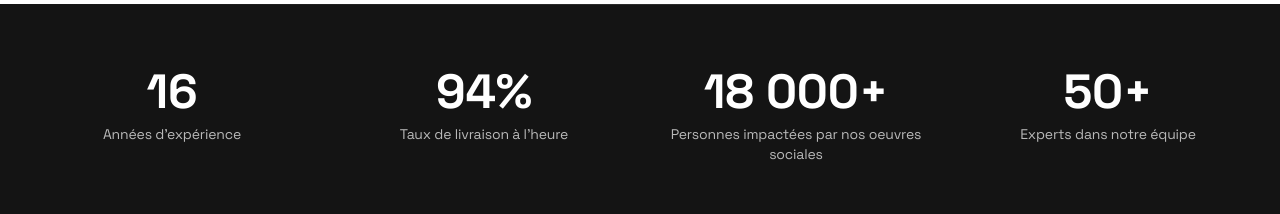
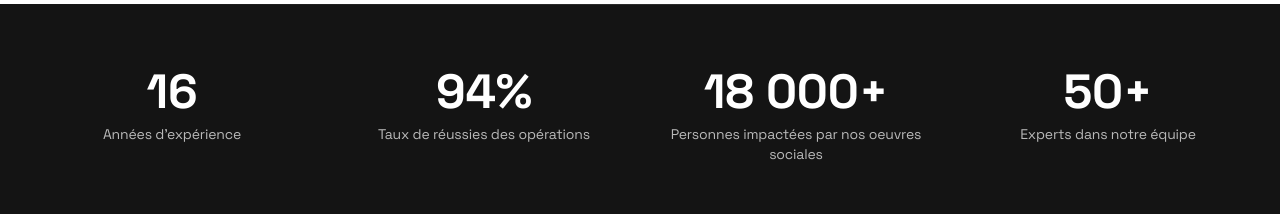
Before and after one commit to brandopera-dev/ndc_website, a React (Vite) app: page /about in a window 1280 px wide. Shown: the part 2680-2894 px from the top of the page. Built offline with nearby package versions, Linux system fonts and the light colour scheme; the HTML template or start-up script is replaced by a standard one.

Commit message:
Update+++

```diff
--- a/src/pages/About.tsx
+++ b/src/pages/About.tsx
@@ -21,7 +21,7 @@ const About = () => {
 
   const stats = [
     { value: '16', label: 'Années d\'expérience' },
-    { value: '94%', label: 'Taux de livraison à l\'heure' },
+    { value: '94%', label: 'Taux de réussies des opérations'},
     // { value: '500+', label: 'Livraisons réussies' },
     { value: '18 000+', label: 'Personnes impactées par nos oeuvres sociales' },
     { value: '50+', label: 'Experts dans notre équipe' },
```
